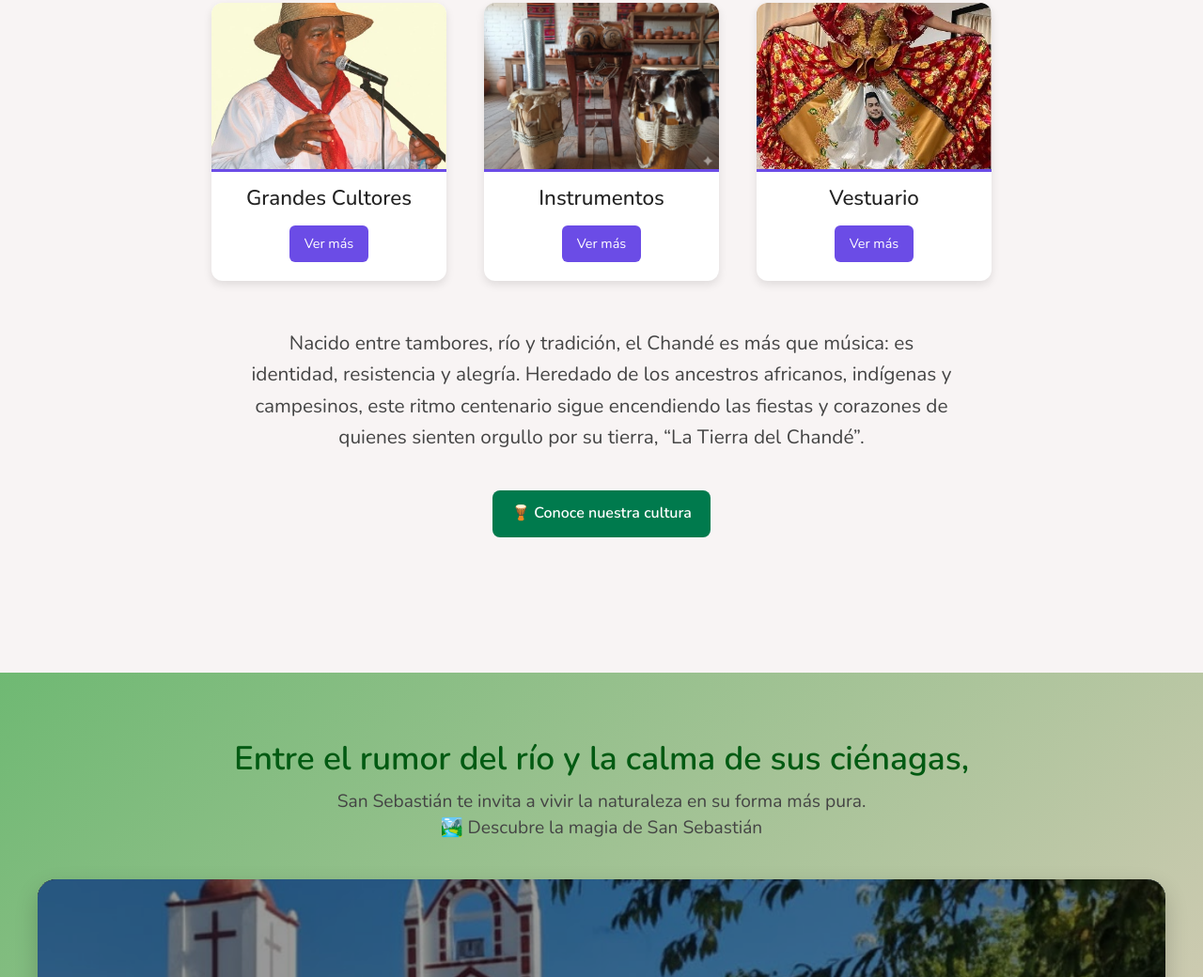
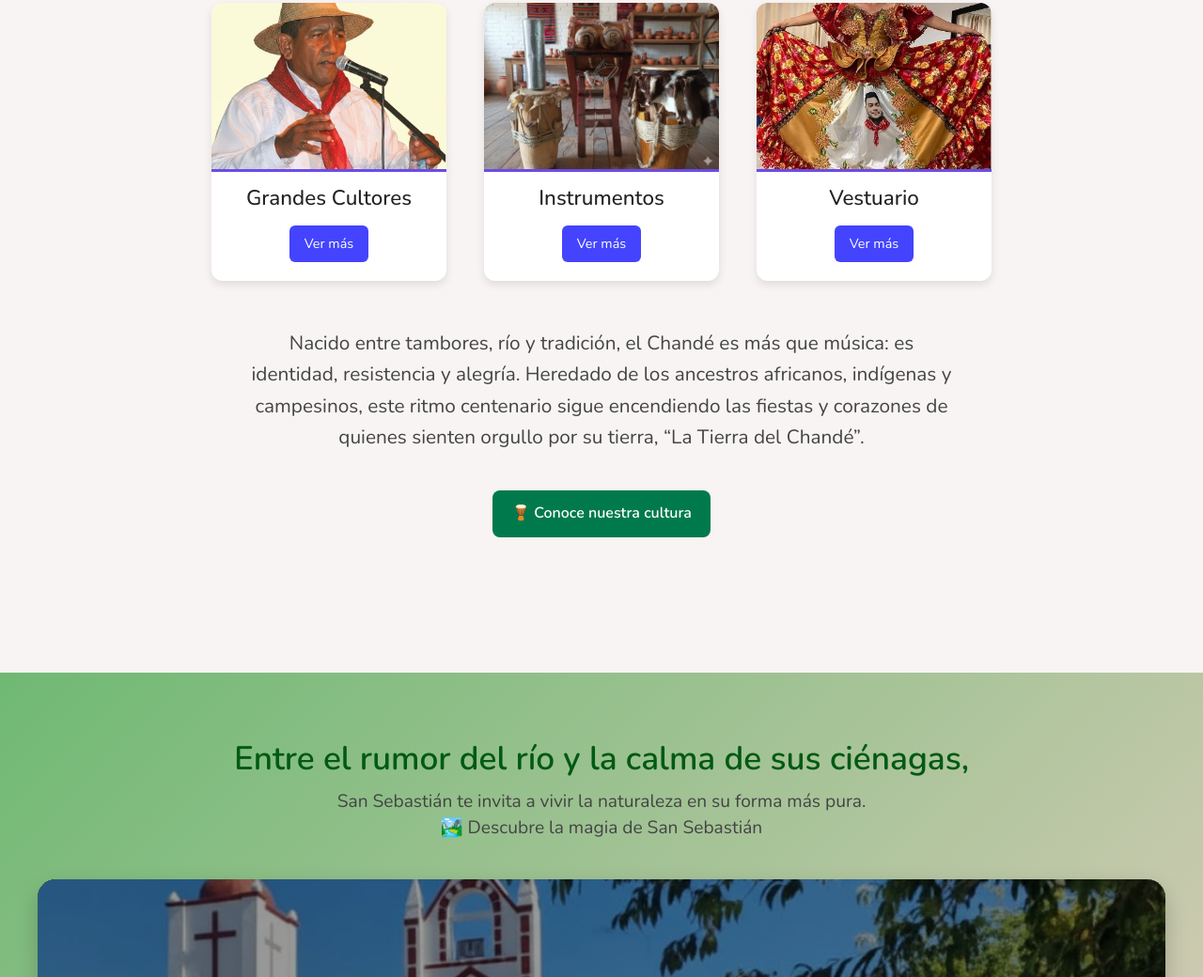
Before and after one commit to karen-ariza/SanSebastianWeb, a plain HTML site: page index.html in a window 1280 px wide. Shown: the part 1872-2912 px from the top of the page at 94% size. Drawn offline with nearby package versions, Linux system fonts and the light colour scheme.

Commit message:
cambio de color

```diff
--- a/CSS/artesanias.css
+++ b/CSS/artesanias.css
@@ -17,9 +17,8 @@ body {
   margin-top: 100px;
   margin: 10px 0 50px 0;
   margin-bottom: -0.5px;
+}
 
-
-}
 .intro-artesanias {
   text-align: center;
   margin: 60px auto 40px;
--- a/CSS/style.css
+++ b/CSS/style.css
@@ -279,7 +279,7 @@ section {
 
 .btn-ver {
   display: inline-block;
-  background-color: #6b4ce6;
+  background-color: #0000ffbb;
   color: white;
   font-size: 0.9rem;
   text-decoration: none;
@@ -290,7 +290,7 @@ section {
 }
 
 .btn-ver:hover {
-  background-color: #5337c9;
+  background-color: #0000ff;
 }
 
 .descripcion {
```
Also changed, not shown: CSS/alfareria.css (+2 -6 lines). Lines whose indentation alone changed are shown as unchanged.
